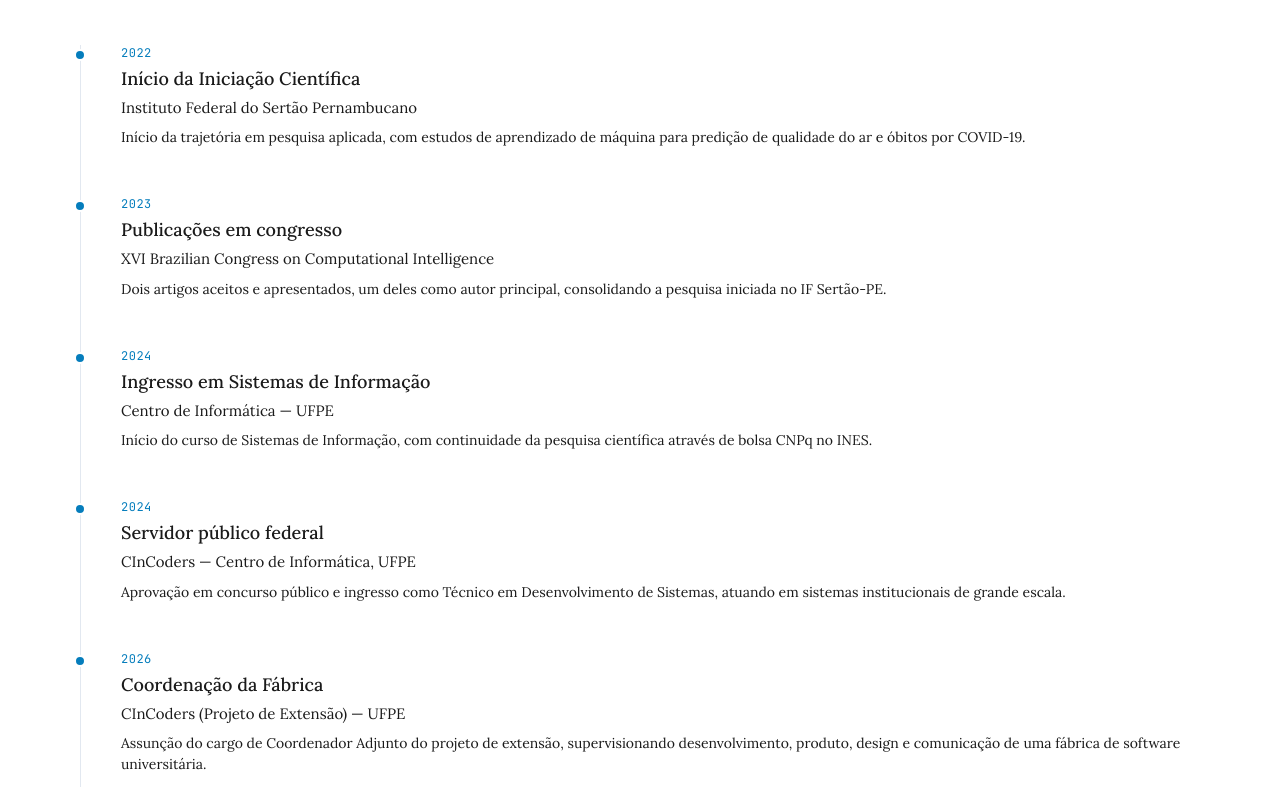
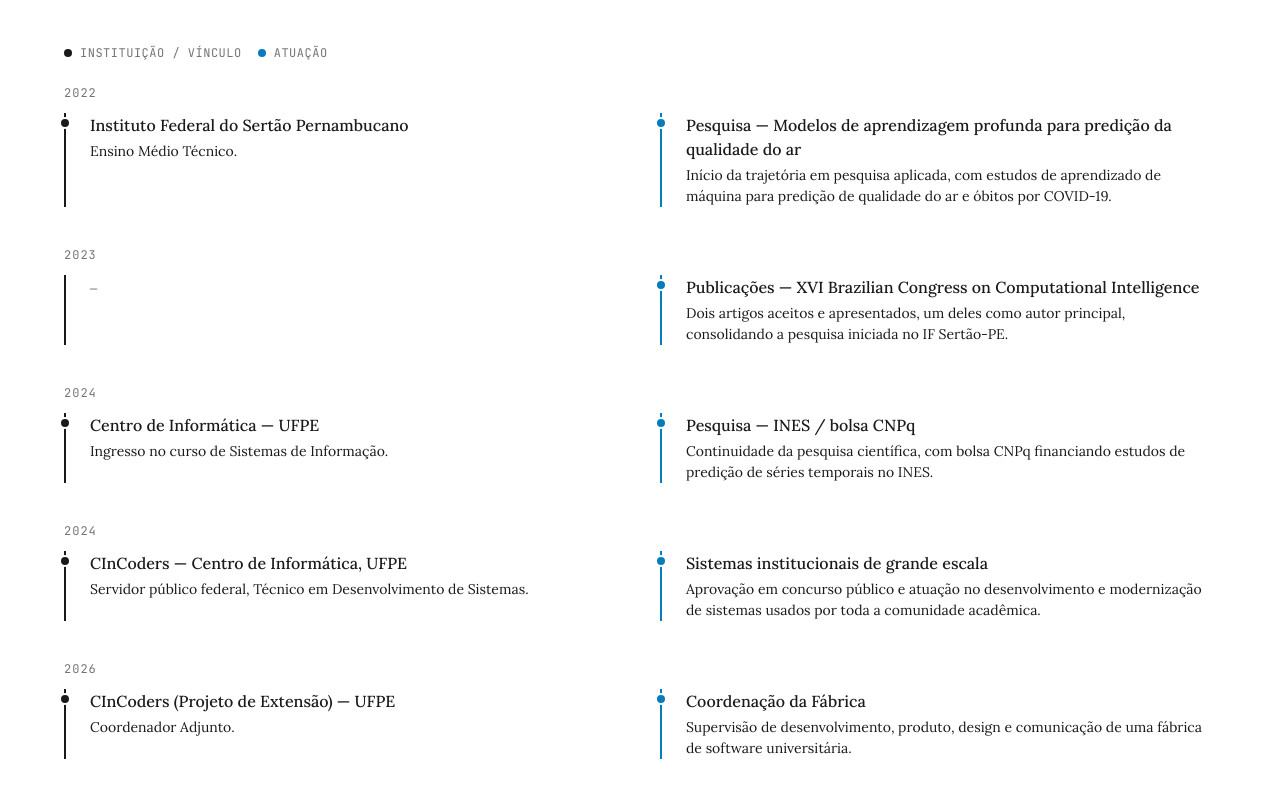
Before and after one commit to eliseucbrito/eliseucbrito.github.io, a Next.js app: page /sobre in a window 1280 px wide. Shown: the part 533-1320 px from the top of the page. Built offline with nearby package versions, Linux system fonts and the light colour scheme; a web font is replaced by a local one.

Commit message:
redesign timeline as dual-track institution/activity graph

```diff
--- a/src/app/sobre/page.tsx
+++ b/src/app/sobre/page.tsx
@@ -1,47 +1,84 @@
 import { AcademicHeader } from "@/components/AcademicHeader";
 
-const timeline = [
+interface TimelineEntry {
+  title: string;
+  description: string;
+}
+
+interface TimelinePeriod {
+  year: string;
+  institution?: TimelineEntry;
+  activity?: TimelineEntry;
+}
+
+const timeline: TimelinePeriod[] = [
   {
     year: "2022",
-    title: "Início da Iniciação Científica",
-    institution: "Instituto Federal do Sertão Pernambucano",
+    institution: {
+      title: "Instituto Federal do Sertão Pernambucano",
+      description: "Ensino Médio Técnico.",
+    },
+    activity: {
+      title: "Pesquisa — Modelos de aprendizagem profunda para predição da qualidade do ar",
       description:
         "Início da trajetória em pesquisa aplicada, com estudos de aprendizado de máquina para predição de qualidade do ar e óbitos por COVID-19.",
     },
+  },
   {
     year: "2023",
-    title: "Publicações em congresso",
-    institution: "XVI Brazilian Congress on Computational Intelligence",
+    activity: {
+      title: "Publicações — XVI Brazilian Congress on Computational Intelligence",
       description:
         "Dois artigos aceitos e apresentados, um deles como autor principal, consolidando a pesquisa iniciada no IF Sertão-PE.",
     },
-  {
-    year: "2024",
-    title: "Ingresso em Sistemas de Informação",
-    institution: "Centro de Informática — UFPE",
-    description:
-      "Início do curso de Sistemas de Informação, com continuidade da pesquisa científica através de bolsa CNPq no INES.",
   },
   {
     year: "2024",
-    title: "Servidor público federal",
-    institution: "CInCoders — Centro de Informática, UFPE",
+    institution: {
+      title: "Centro de Informática — UFPE",
+      description: "Ingresso no curso de Sistemas de Informação.",
+    },
+    activity: {
+      title: "Pesquisa — INES / bolsa CNPq",
       description:
-      "Aprovação em concurso público e ingresso como Técnico em Desenvolvimento de Sistemas, atuando em sistemas institucionais de grande escala.",
+        "Continuidade da pesquisa científica, com bolsa CNPq financiando estudos de predição de séries temporais no INES.",
+    },
+  },
+  {
+    year: "2024",
+    institution: {
+      title: "CInCoders — Centro de Informática, UFPE",
+      description: "Servidor público federal, Técnico em Desenvolvimento de Sistemas.",
+    },
+    activity: {
+      title: "Sistemas institucionais de grande escala",
+      description:
+        "Aprovação em concurso público e atuação no desenvolvimento e modernização de sistemas usados por toda a comunidade acadêmica.",
+    },
   },
   {
     year: "2026",
+    institution: {
+      title: "CInCoders (Projeto de Extensão) — UFPE",
+      description: "Coordenador Adjunto.",
+    },
+    activity: {
       title: "Coordenação da Fábrica",
-    institution: "CInCoders (Projeto de Extensão) — UFPE",
       description:
-      "Assunção do cargo de Coordenador Adjunto do projeto de extensão, supervisionando desenvolvimento, produto, design e comunicação de uma fábrica de software universitária.",
+        "Supervisão de desenvolvimento, produto, design e comunicação de uma fábrica de software universitária.",
+    },
   },
   {
     year: "2026",
+    institution: {
+      title: "UFPE · SAD-PE · SETD-PE",
+      description: "Bolsista de graduação.",
+    },
+    activity: {
       title: "Pesquisa em IA para compras públicas",
-    institution: "UFPE · SAD-PE · SETD-PE",
       description:
-      "Bolsista de graduação no projeto de Inteligência Artificial para Transformação Digital das Compras Públicas de Pernambuco.",
+        "Inteligência Artificial para Transformação Digital das Compras Públicas de Pernambuco.",
+    },
   },
 ];
 
@@ -90,16 +127,54 @@
             </div>
           </div>
 
-          <ol className="relative border-l border-hairline ml-2 md:ml-4 space-y-12">
-            {timeline.map((item) => (
-              <li key={`${item.year}-${item.title}`} className="ml-6 md:ml-10 relative">
-                <span className="absolute -left-[31px] md:-left-[47px] top-1 w-3 h-3 rounded-full bg-accent border-2 border-canvas" />
-                <p className="font-mono text-xs uppercase tracking-[0.5px] text-accent mb-1">
-                  {item.year}
+          <div className="flex gap-4 mb-6 font-mono text-xs uppercase tracking-[0.5px]">
+            <span className="flex items-center gap-2 text-metadata">
+              <span className="w-2 h-2 rounded-full bg-primaryInk" /> Instituição / vínculo
+            </span>
+            <span className="flex items-center gap-2 text-metadata">
+              <span className="w-2 h-2 rounded-full bg-accent" /> Atuação
+            </span>
+          </div>
+
+          <ol className="space-y-10">
+            {timeline.map((period) => (
+              <li key={`${period.year}-${period.institution?.title ?? ""}-${period.activity?.title ?? ""}`}>
+                <p className="font-mono text-xs uppercase tracking-[1px] text-metadata mb-3">
+                  {period.year}
                 </p>
-                <h3 className="font-body text-lg font-medium text-primaryInk mb-1">{item.title}</h3>
-                <p className="font-body text-[15px] text-primaryInk/80 mb-2">{item.institution}</p>
-                <p className="font-body text-sm text-primaryInk leading-[1.5]">{item.description}</p>
+                <div className="grid grid-cols-1 md:grid-cols-2 gap-6 md:gap-10">
+                  <div className="relative pl-6 border-l-2 border-primaryInk">
+                    {period.institution ? (
+                      <>
+                        <span className="absolute -left-[7px] top-1 w-3 h-3 rounded-full bg-primaryInk border-2 border-canvas" />
+                        <h3 className="font-body text-base font-medium text-primaryInk mb-1">
+                          {period.institution.title}
+                        </h3>
+                        <p className="font-body text-sm text-primaryInk/80 leading-[1.5]">
+                          {period.institution.description}
+                        </p>
+                      </>
+                    ) : (
+                      <span className="font-mono text-xs text-metadata">—</span>
+                    )}
+                  </div>
+
+                  <div className="relative pl-6 border-l-2 border-accent">
+                    {period.activity ? (
+                      <>
+                        <span className="absolute -left-[7px] top-1 w-3 h-3 rounded-full bg-accent border-2 border-canvas" />
+                        <h3 className="font-body text-base font-medium text-primaryInk mb-1">
+                          {period.activity.title}
+                        </h3>
+                        <p className="font-body text-sm text-primaryInk/80 leading-[1.5]">
+                          {period.activity.description}
+                        </p>
+                      </>
+                    ) : (
+                      <span className="font-mono text-xs text-metadata">—</span>
+                    )}
+                  </div>
+                </div>
               </li>
             ))}
           </ol>
```
Lines whose indentation alone changed are shown as unchanged.
